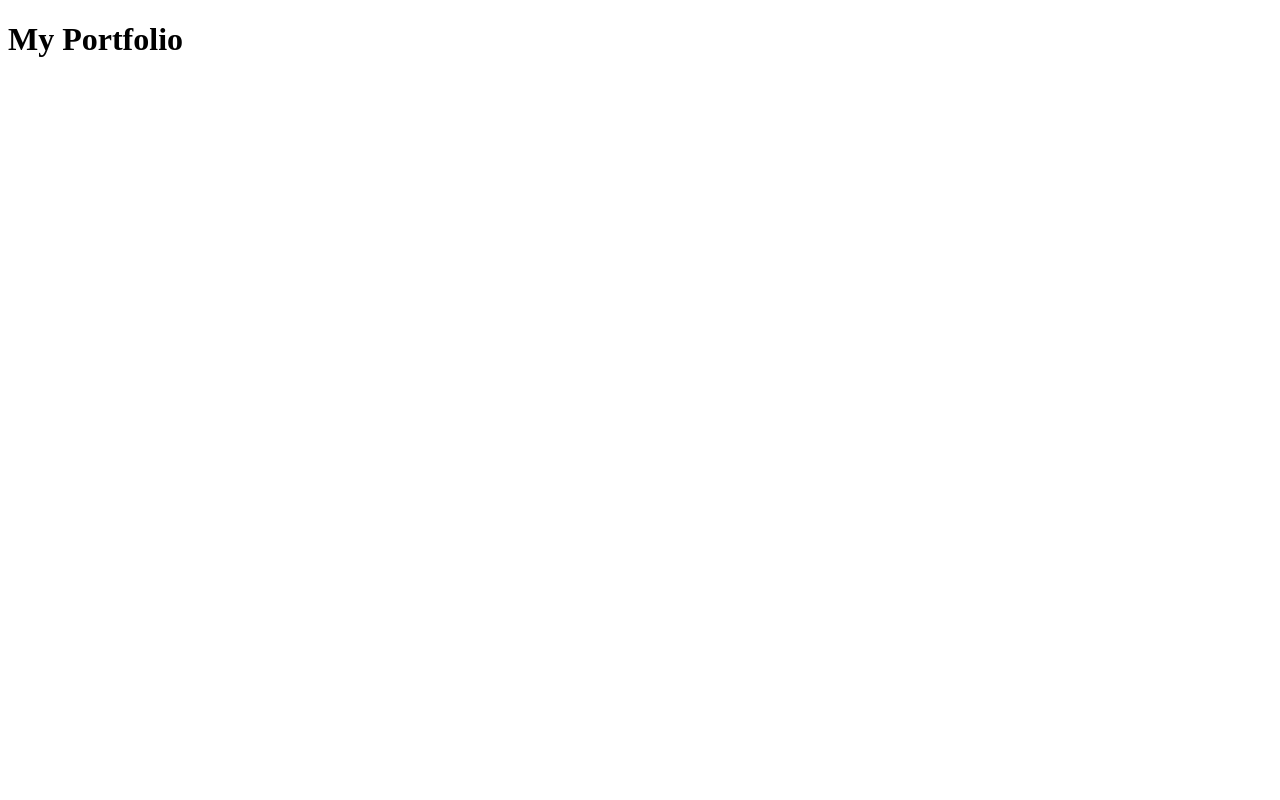
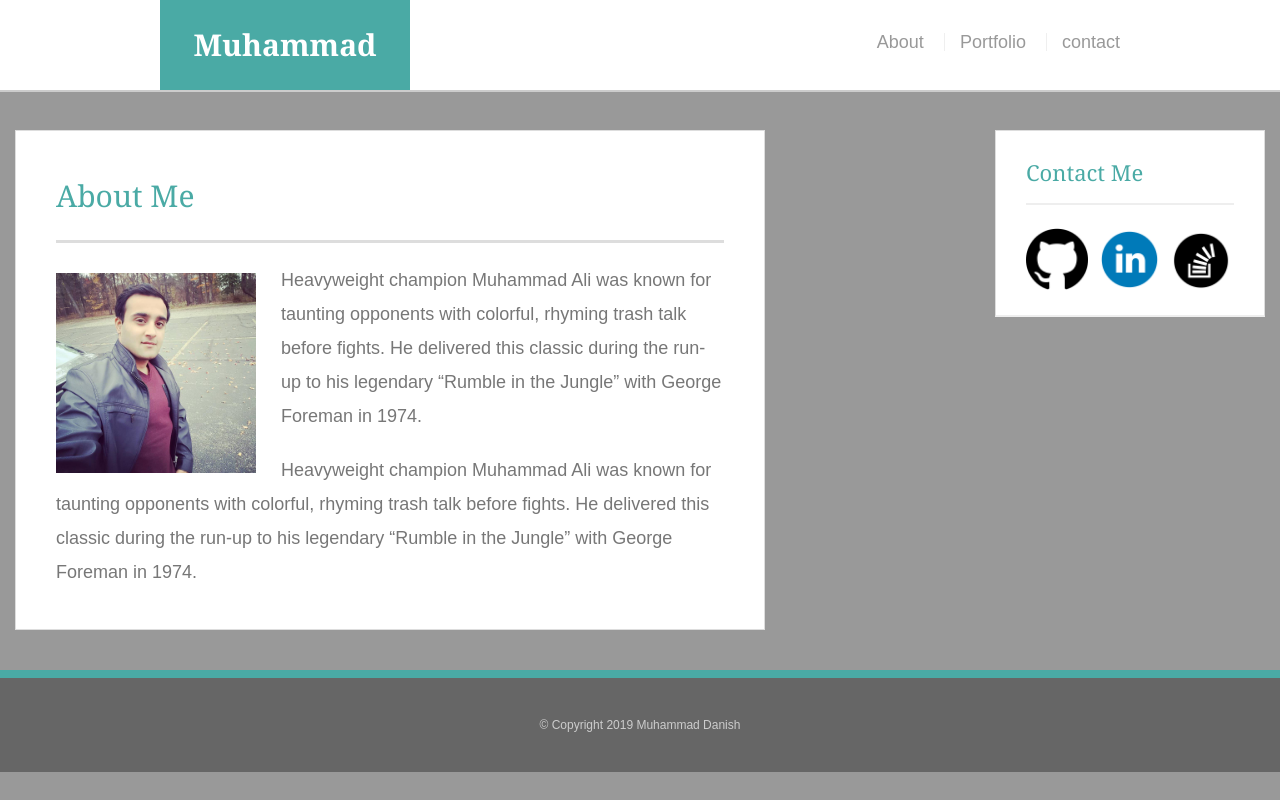
Before and after one commit to Danisheikh/Basic-portfolio, a plain HTML site: page index.html in a window 1280 px wide. Drawn offline with Linux system fonts and the light colour scheme.

Commit message:
final commit

```diff
--- /dev/null
+++ b/Assets/css/reset.css
@@ -0,0 +1,48 @@
+/* http://meyerweb.com/eric/tools/css/reset/
+   v2.0 | 20110126
+   License: none (public domain)
+*/
+
+html, body, div, span, applet, object, iframe,
+h1, h2, h3, h4, h5, h6, p, blockquote, pre,
+a, abbr, acronym, address, big, cite, code,
+del, dfn, em, img, ins, kbd, q, s, samp,
+small, strike, strong, sub, sup, tt, var,
+b, u, i, center,
+dl, dt, dd, ol, ul, li,
+fieldset, form, label, legend,
+table, caption, tbody, tfoot, thead, tr, th, td,
+article, aside, canvas, details, embed,
+figure, figcaption, footer, header, hgroup,
+menu, nav, output, ruby, section, summary,
+time, mark, audio, video {
+	margin: 0;
+	padding: 0;
+	border: 0;
+	font-size: 100%;
+	font: inherit;
+	vertical-align: baseline;
+}
+/* HTML5 display-role reset for older browsers */
+article, aside, details, figcaption, figure,
+footer, header, hgroup, menu, nav, section {
+	display: block;
+}
+body {
+	line-height: 1;
+}
+ol, ul {
+	list-style: none;
+}
+blockquote, q {
+	quotes: none;
+}
+blockquote:before, blockquote:after,
+q:before, q:after {
+	content: '';
+	content: none;
+}
+table {
+	border-collapse: collapse;
+	border-spacing: 0;
+}
--- /dev/null
+++ b/Assets/css/style.css
@@ -0,0 +1,235 @@
+*{
+    box-sizing: border-box;
+
+}
+
+body {
+    background: #999;
+    font-size: 18px;
+    line-height: 34px;
+    font-family: 'Arial', 'Helvetica Neue',  Helvetica, sans-serif;
+    color: #777;
+}
+
+.container {
+    width: 100%;
+    max-width: 960px;
+    margin: 0 auto;
+    clear: both;
+}
+
+h1, h2, h3, p {
+    margin-bottom: 20px;
+}
+
+p:last-child {
+    margin-bottom: 0;
+}
+
+h1, h2, h3 {
+    font-family: 'Georgia', Times New Roman, Times, serif;
+    font width: 700;
+    color: #4aaaa5;
+
+ }
+
+ h1 {
+     font-size: 30px;
+     line-height: 49px;
+     border-bottom: 3px solid #ddd;
+     padding-bottom: 20px;
+ }
+ h2, h3 {
+     font-size: 22px;
+
+ }
+
+
+/*header style*/
+
+
+#masterhead {
+    background: #fff;
+    margin: 0 0 30px;
+    z-index: 99;
+    color: #fff;
+    overflow: auto;
+    border-bottom: 2px solid #ccc;
+    position: fixed;
+    width: 100%;
+}
+
+#logo {
+    width: 250px;
+    height: 90px;
+    background: #4aaaa5;
+    float: left;
+    font-family: Georgia, 'Times New Roman', Times, serif;
+    text-align: center;
+    line-height: 90px;
+    color: #fff;
+    font-weight: 700;
+    font-size: 30px;
+    text-decoration: none;
+}
+
+nav {
+    float: right;
+    margin-top: 25px;
+
+}
+
+nav a {
+    color: #999;
+    text-decoration: none;
+    margin-left: 15px;
+    display: inline-block;
+    border-left: 1px solid #efefef;
+    padding-left: 15px;
+    line-height: 18px;
+}
+
+nav a:first-child {
+    border-left: 0 none;
+}
+
+/*Main*/
+
+#main-container {
+    padding-top: 130px;
+}
+
+.main-section {
+    background: #fff;
+    padding: 40px;
+    margin: 0 120px 40px 0;
+    width: 100%;
+    max-width: 750px;
+    float: left;
+    border: 1px solid #ddd;
+    margin-left: 15px;
+
+}
+
+.Myimage {
+    width: 200px;
+    height: auto;
+    margin-top: 10px;
+    float: left;
+    margin-right: 25px;
+}
+
+/*sidebar*/
+
+.sidebar {
+    background: #fff;
+    padding: 30px;
+    width: 100%;
+    max-width: 270px;
+    float: right;
+    border: 1px solid #ddd;
+
+    margin-right: 15px;
+}
+
+h3, .sidebar, h2 {
+    border-bottom: 2px solid #eee;
+    padding-bottom: 20px;
+    margin-bottom: 15px;
+    line-height: 22px;
+}
+
+.social {
+    width: 62px;
+    height: 62px;
+    margin-top: 8px;
+    margin-right: 5px;
+}
+
+.social:last-child {
+    margin-right: 0;
+}
+
+footer {
+    background: #666;
+    color: #fff;
+    padding: 30px 0;
+    clear: both;
+    border-top: 8px solid #4aaaa5;
+    color: #ccc;
+    font-size: 12px;
+    text-align: center;
+}
+
+/*portfolio*/
+
+.work{
+    width: 274px;
+    overflow: auto;
+    position: relative;
+    float: left;
+    margin: 20px 0 25px;
+}
+
+.work:nth-child(even) {
+    margin-right: 40px;
+}
+
+.work img {
+    width: 100%;
+    border:0;
+    opacity: .8;
+}
+
+.work h3 {
+    border-bottom: 0;
+    background: #4aaaa5;
+    color: #fff;
+    text-align: center;
+    position: absolute;
+    bottom: 20px;
+    padding: 15px;
+    width: 100%;
+    line-height: 30px;
+    margin-bottom: 0;
+    font-weight: 300;
+}
+
+/*contact page*/
+
+#contact-form ul {
+    margin-bottom: 20px;
+}
+#contact-form li {
+    margin-bottom: 10px;
+}
+
+label,
+input[type=text],
+input[type=email],
+textarea {
+    display: block;
+    width: 100%;
+}
+
+input[type=text],
+input[type=email],
+textarea {
+height: 35px;
+border: 1px solid #ddd;
+padding: 0 10px;
+font-size: 14px;
+}
+
+textarea {
+    height: 200px;
+}
+
+input[type=submit] {
+    background: #4aaaa5;
+    border: 0 none;
+    color: #fff;
+    font-size: 18px;
+    padding: 10px 30px;
+    cursor: pointer;
+}
--- a/index.html
+++ b/index.html
@@ -1,13 +1,54 @@
 <!DOCTYPE html>
 <html lang="en">
 <head>
-    <meta charset="UTF-8">
-    <meta name="viewport" content="width=device-width, initial-scale=1.0">
-    <meta http-equiv="X-UA-Compatible" content="ie=edge">
-    <title>Muhammad Danish</title>
+    <title>About me</title>
+    <link rel="stylesheet" type="text/css" href="Assets/css/reset.css">
+    <link rel="stylesheet" type="text/css" href="Assets/css/style.css">
+</head>
 
-</head>
 <body>
-        <h1>My Portfolio</h1>
+<header id ="masterhead">
+    <div class="container">
+        <a herf= "index.html" id="logo">Muhammad Danish</a>
+        <nav>
+            <a href="index.html">About</a>
+            <a href="portfolio.html">Portfolio</a>
+            <a href=".contact.html">contact</a>
+        </nav>
+    </div>
+</header>
+
+<div id="main-container" class="continer">
+    <section class= "main-section">
+
+     <h1>About Me</h1>
+
+     <img src="Assets/Image/My Pic.jpg" class="Myimage" alt="My Image">
+
+     <p>Heavyweight champion Muhammad Ali was known for taunting opponents with colorful, rhyming trash talk before fights. He delivered this classic during the run-up to his legendary “Rumble in the Jungle” with George Foreman in 1974.</p>
+
+     <p>Heavyweight champion Muhammad Ali was known for taunting opponents with colorful, rhyming trash talk before fights. He delivered this classic during the run-up to his legendary “Rumble in the Jungle” with George Foreman in 1974.</p>
+    </section>
+
+    <section class="sidebar">
+        <div id ="connect">
+         <h2>Contact Me</h2>
+
+          <img src="Assets/Image/hub icon.png" class="social" alt="Github">
+          <img src="Assets/Image/linkedin icon.png" class="social" alt="Linkedin">
+          <img src="Assets/Image/stackoverflow_rounded.png" class="social" alt="Stackoverflow">
+
+
+        </div>
+    </section>
+</div>
+<footer>
+    <div class="container">
+        &copy; Copyright 2019 Muhammad Danish
+
+    </div>
+</footer>
+<body>
+
 </body>
 </html>
```
Also changed, not shown: Portfolio.html (added, +85 -0 lines), .contact.html (added), Assets/Image/My Pic.jpg (added), Assets/Image/download (1).png (added), Assets/Image/download (2).png (added), Assets/Image/download.png (added), Assets/Image/game.png (added), Assets/Image/hangman.png (added), Assets/Image/hub icon.png (added), Assets/Image/linkedin icon.png (added), Assets/Image/stackoverflow.png (added), Assets/Image/stackoverflow_rounded.png (added).
